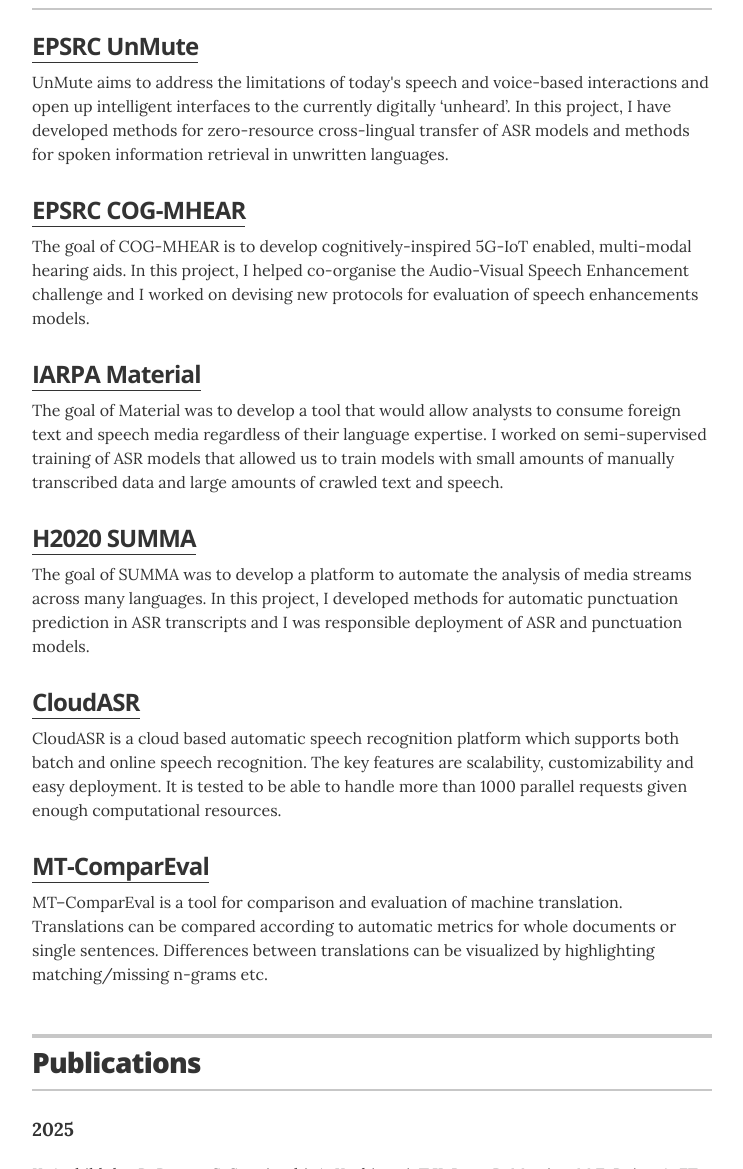
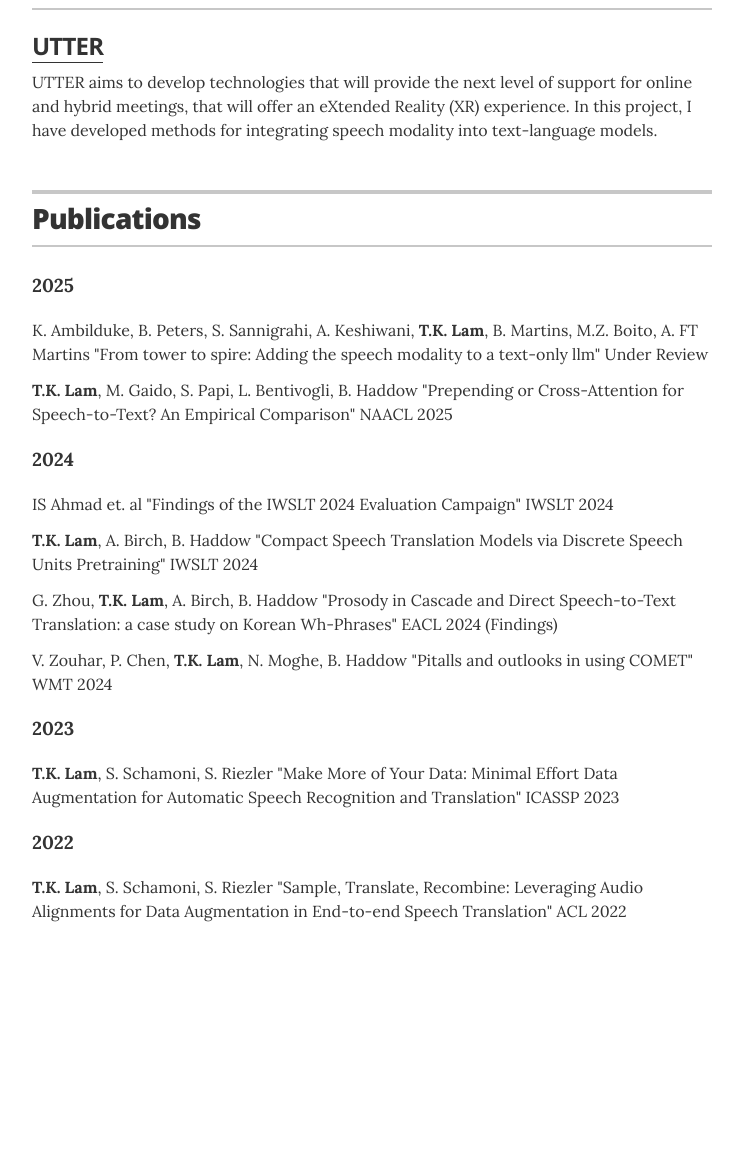
Before and after one commit to heidelkin/heidelkin.github.io, a Jekyll site: the page built from index.html, in a window 1280 px wide and 1400 px high, scrolled down 260 px. Shown: the part 231-1400 px from the top of the window, without its empty margins (268-1011 px from the left). Built offline with Jekyll 4.4.1, drawn with Linux system fonts in a browser that asks for light colours; after the commit the page ends 1462 px from its top, so only the background shows below that.

Commit message:
update projects

```diff
--- a/_data/projects.yml
+++ b/_data/projects.yml
@@ -1,32 +1,7 @@
 # Projects
 # uncomment the urls if you wish to display them, and add your own URL
 
-- project: EPSRC UnMute
-  duration: 2020 &mdash; 2024
-  url: "https://gow.epsrc.ukri.org/NGBOViewGrant.aspx?GrantRef=EP/T024976/1"
-  description: UnMute aims to address the limitations of today's speech and voice-based interactions and open up intelligent interfaces to the currently digitally ‘unheard’. In this project, I have developed methods for zero-resource cross-lingual transfer of ASR models and methods for spoken information retrieval in unwritten languages.
-
-- project: EPSRC COG-MHEAR
-  duration: 2021 &mdash; 2025
-  url: "https://gow.epsrc.ukri.org/NGBOViewGrant.aspx?GrantRef=EP/T021063/1"
-  description: The goal of COG-MHEAR is to develop cognitively-inspired 5G-IoT enabled, multi-modal hearing aids. In this project, I helped co-organise the Audio-Visual Speech Enhancement challenge and I worked on devising new protocols for evaluation of speech enhancements models.
-
-- project: IARPA Material
-  duration: 2016 &mdash; 2021
-  url: "https://www.iarpa.gov/research-programs/material"
-  description: The goal of Material was to develop a tool that would allow analysts to consume foreign text and speech media regardless of their language expertise. I worked on semi-supervised training of ASR models that allowed us to train models with small amounts of manually transcribed data and large amounts of crawled text and speech.
-
-- project: H2020 SUMMA
-  duration: 2016 &mdash; 2019
-  url: "https://cordis.europa.eu/project/id/688139"
-  description: The goal of SUMMA was to develop a platform to automate the analysis of media streams across many languages. In this project, I developed methods for automatic punctuation prediction in ASR transcripts and I was responsible deployment of ASR and punctuation models.
-
-- project: CloudASR
-  duration: 2014 &mdash; 2015
-  url: "https://github.com/UFAL-DSG/cloud-asr"
-  description: CloudASR is a cloud based automatic speech recognition platform which supports both batch and online speech recognition. The key features are scalability, customizability and easy deployment. It is tested to be able to handle more than 1000 parallel requests given enough computational resources.
-
-- project: MT-ComparEval
-  duration: 2011 &mdash; 2013
-  url: "https://github.com/choko/MT-ComparEval"
-  description: MT–ComparEval is a tool for comparison and evaluation of machine translation. Translations can be compared according to automatic metrics for whole documents or single sentences. Differences between translations can be visualized by highlighting matching/missing n-grams etc.
+- project: UTTER
+  duration: 2023 &mdash; 2025
+  url: "https://he-utter.eu/"
+  description: UTTER aims to develop technologies that will provide the next level of support for online and hybrid meetings, that will offer an eXtended Reality (XR) experience. In this project, I have developed methods for integrating speech modality into text-language models.
```
